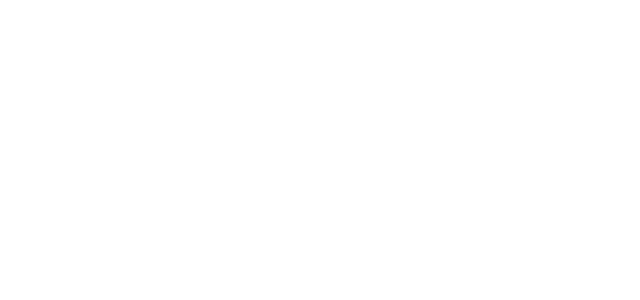
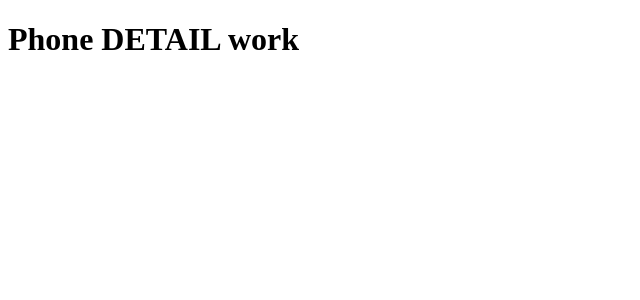
Before and after one commit to AVD-dev/phone-store, a React (Vite) app: page /phones/1 in a window 1280 px wide. Shown: the top 300 px of the page, without its empty margins (0-640 px from the left). Built offline with nearby package versions, Linux system fonts and the light colour scheme.

Commit message:
chore(router): implement router and define children routes

```diff
--- a/src/app/App.tsx
+++ b/src/app/App.tsx
@@ -1,7 +1,12 @@
+import { Outlet } from "react-router-dom";
 import "./App.css";
 
 function App() {
-  return <></>;
+  return (
+    <>
+      <Outlet />
+    </>
+  );
 }
 
 export default App;
--- /dev/null
+++ b/src/app/router.tsx
@@ -0,0 +1,29 @@
+import { createBrowserRouter, Navigate } from "react-router-dom";
+import PhoneDetailPage from "../domains/catalog/features/phone-detail-page/phone-detail-page";
+import PhoneListPage from "../domains/catalog/features/phone-list-page/phone-list-page";
+import CartPage from "../domains/cart/features/cart/cart-page";
+import App from "./App";
+
+export const router = createBrowserRouter([
+  {
+    element: <App />,
+    children: [
+      {
+        path: "/",
+        element: <Navigate to="/list" replace />,
+      },
+      {
+        path: "/list",
+        element: <PhoneListPage />,
+      },
+      {
+        path: "/phones/:phoneId",
+        element: <PhoneDetailPage />,
+      },
+      {
+        path: "/cart",
+        element: <CartPage />,
+      },
+    ],
+  },
+]);
--- /dev/null
+++ b/src/domains/cart/features/cart/cart-page.tsx
@@ -0,0 +1,3 @@
+export default function CartPage() {
+  return <h1>CART work</h1>;
+}
--- /dev/null
+++ b/src/domains/catalog/features/phone-detail-page/phone-detail-page.tsx
@@ -0,0 +1,3 @@
+export default function PhoneDetailPage() {
+  return <h1>Phone DETAIL work</h1>;
+}
--- /dev/null
+++ b/src/domains/catalog/features/phone-list-page/phone-list-page.tsx
@@ -0,0 +1,3 @@
+export default function PhoneListPage() {
+  return <h1>Phone LIST work</h1>;
+}
--- a/src/main.tsx
+++ b/src/main.tsx
@@ -1,10 +1,11 @@
 import { StrictMode } from "react";
 import { createRoot } from "react-dom/client";
 import "./index.css";
-import App from "./app/App.tsx";
+import { RouterProvider } from "react-router-dom";
+import { router } from "./app/router.tsx";
 
 createRoot(document.getElementById("root")!).render(
   <StrictMode>
-    <App />
+    <RouterProvider router={router}></RouterProvider>
   </StrictMode>,
 );
```
